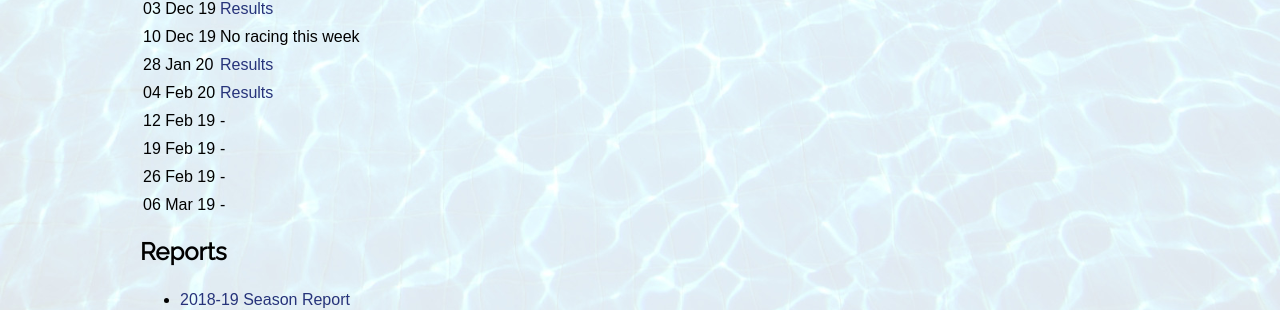
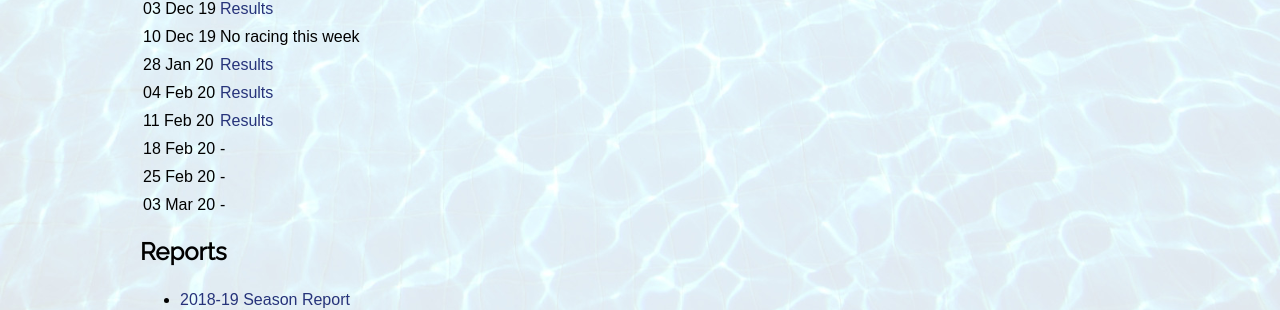
Before and after one commit to sandswim/website, a Jekyll site: the page built from pages/results.md, in a window 1280 px wide. Shown: the part 610-920 px from the top of the page. Built offline with Jekyll 4.4.1, drawn with Linux system fonts in a browser that asks for light colours.

Commit message:
Results 202-02-11

```diff
--- a/pages/results.md
+++ b/pages/results.md
@@ -21,10 +21,10 @@ permalink: /results
 10 Dec 19 | No racing this week
 28 Jan 20 | [Results](files/results/ClubNight-2020-01-28.pdf)
 04 Feb 20 | [Results](files/results/ClubNight-2020-02-04.pdf)
-12 Feb 19 | -
-19 Feb 19 | -
-26 Feb 19 | -
-06 Mar 19 | -
+11 Feb 20 | [Results](files/results/ClubNight-2020-02-11.pdf)
+18 Feb 20 | -
+25 Feb 20 | -
+03 Mar 20 | -
 
 ## Reports
 * [2018-19 Season Report](files/reports/2018-19-Season-Report.pdf)
```
